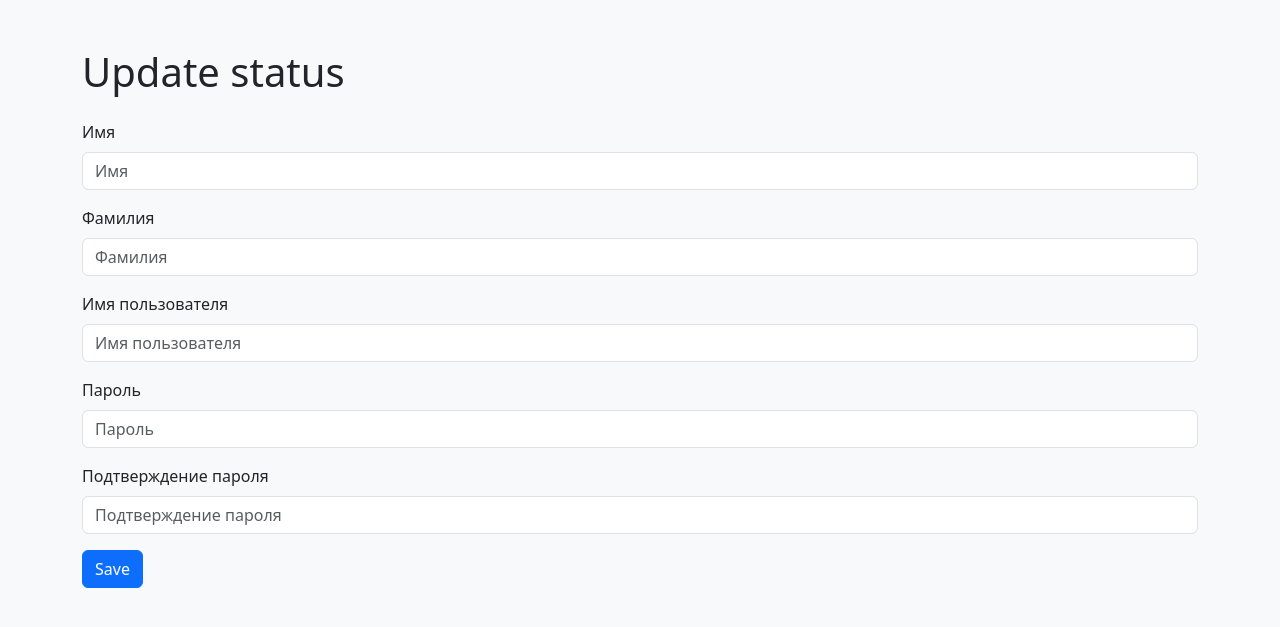
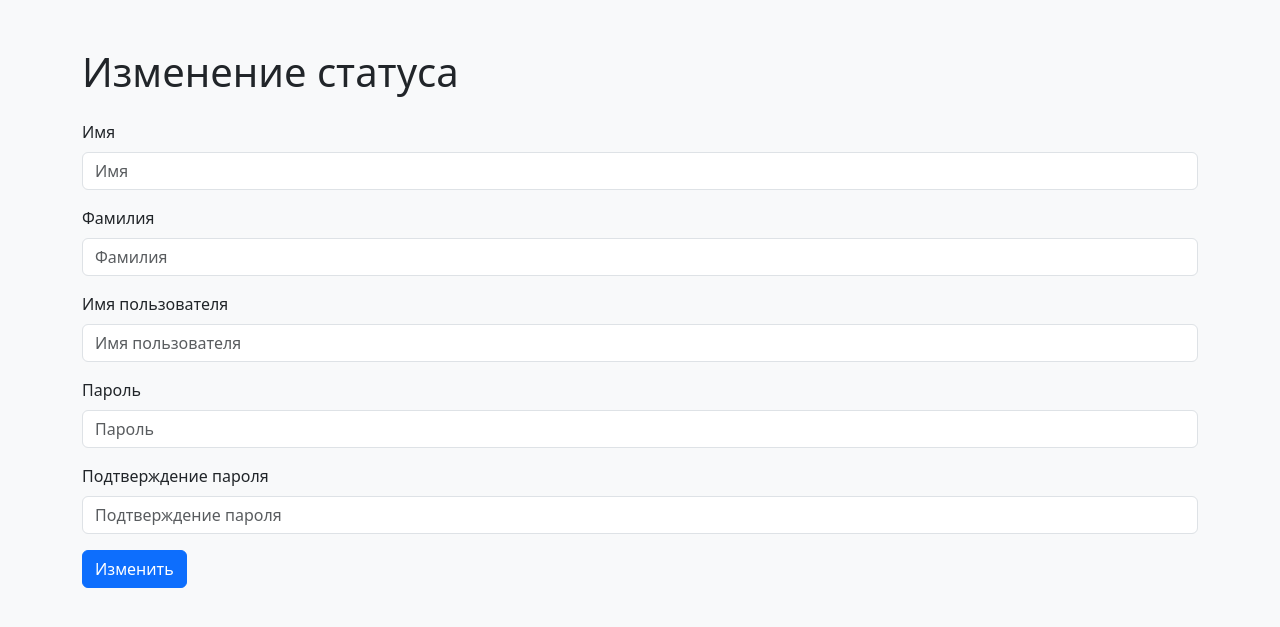
Before and after one commit to maxjamchuk/python-project-52, a Django app: template task_manager/templates/statuses/update.html in a window 1280 px wide. Shown: the part 56-683 px from the top of the page. Run offline with Django 5.2, Linux system fonts and the light colour scheme; the template is opened without the code that fills it: values that come from a table or form of the project are taken from there, others are empty; some libraries are stand-ins or nearby versions.

Commit message:
Star Trek Beyond

```diff
--- a/task_manager/statuses/views.py
+++ b/task_manager/statuses/views.py
@@ -33,7 +33,7 @@ class StatusUpdateView(LoginRequiredMixin, UpdateView):
     success_url = reverse_lazy("statuses:list")
 
     def form_valid(self, form):
-        messages.success(self.request, _("Статус успешно обновлен"))
+        messages.success(self.request, _("Статус успешно изменен"))
         return super().form_valid(form)
 
 
--- a/task_manager/templates/statuses/update.html
+++ b/task_manager/templates/statuses/update.html
@@ -1,16 +1,16 @@
 {% extends "base.html" %}
-{% load django_bootstrap5 i18n %}
+{% load django_bootstrap5 %}
 
-{% block title %}{% trans "Update status" %}{% endblock %}
+{% block title %}Изменение статуса{% endblock %}
 
 {% block content %}
-  <h1 class="mb-4">{% trans "Update status" %}</h1>
+  <h1 class="mb-4">Изменение статуса</h1>
 
   <form method="post">
     {% csrf_token %}
     {% bootstrap_form form %}
     <button type="submit" class="btn btn-primary">
-      {% trans "Save" %}
+      Изменить
     </button>
   </form>
 {% endblock %}
```
